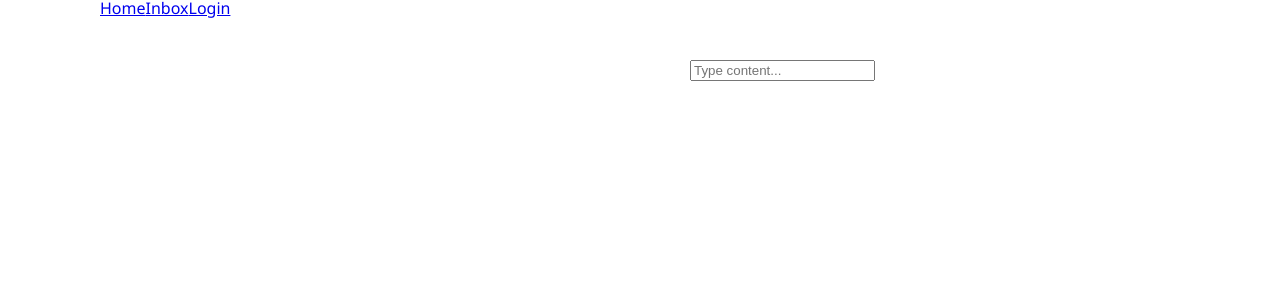
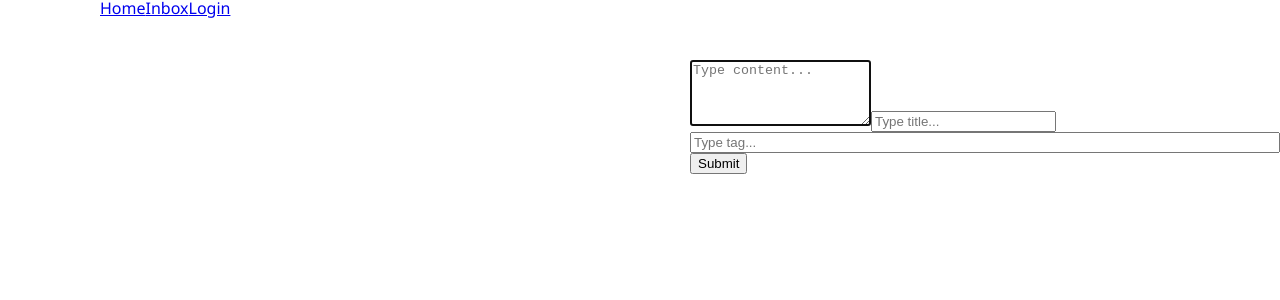
Before and after one commit to atobaum/galois, a React (Create React App) app in the folder client/: page / in a window 1280 px wide. Shown: the top 300 px of the page. Built offline with nearby package versions, Linux system fonts and the light colour scheme.

Commit message:
feat: ZettelView 언제나 보이게하기

```diff
--- a/client/src/components/main-page/ZettelView.tsx
+++ b/client/src/components/main-page/ZettelView.tsx
@@ -12,7 +12,6 @@ type ZettelViewProps = {
   onSubmit: (zettle: Pick<Zettel, "title" | "content" | "tags">) => void;
 };
 const ZettelView: React.FC<ZettelViewProps> = ({ onSubmit }) => {
-  const [show, setShow] = useState(false);
   const [content, setContent] = useState("");
   const [title, setTitle] = useState("");
   const [tags, setTags] = useState<string[]>([]);
@@ -33,7 +32,7 @@ const ZettelView: React.FC<ZettelViewProps> = ({ onSubmit }) => {
 
   return (
     <div css={ZettelViewCss} className="zettel-view">
-      {show ? (
+      {
         <form
           onSubmit={(evt) => {
             evt.preventDefault();
@@ -91,9 +90,7 @@ const ZettelView: React.FC<ZettelViewProps> = ({ onSubmit }) => {
           </div>
           <button>Submit</button>
         </form>
-      ) : (
-        <input placeholder="Type content..." onClick={() => setShow(true)} />
-      )}
+      }
     </div>
   );
 };
```
